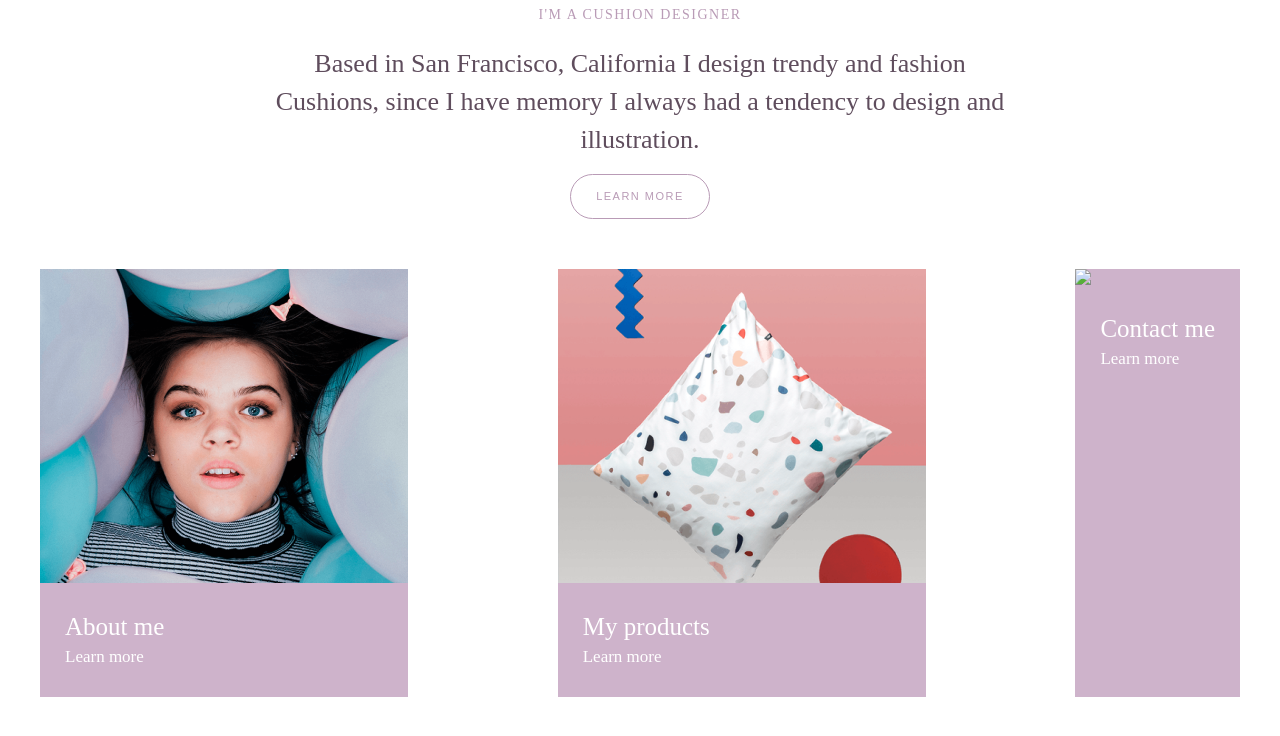
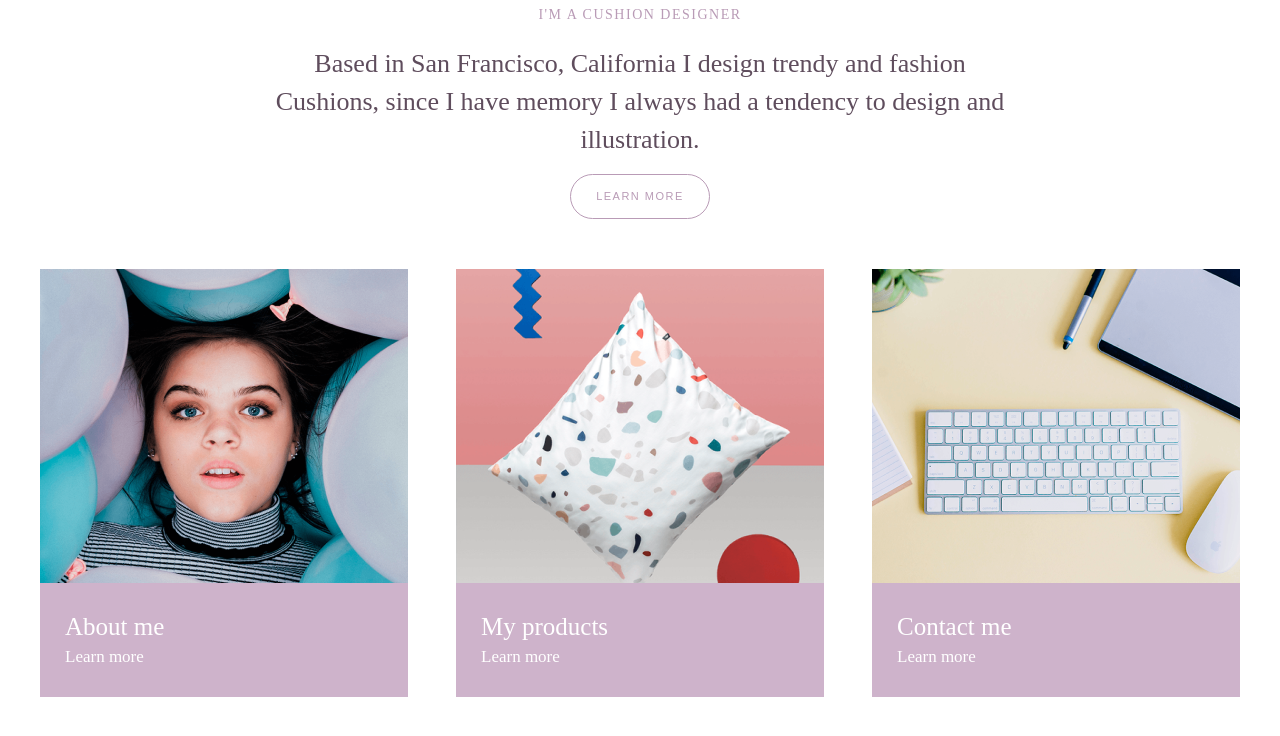
Before and after one commit to mariiazhyla/Byte_infoCard_landing_page_22, a plain HTML site: page mrph-project__base/index.html in a window 1280 px wide. Drawn offline with Linux system fonts and the light colour scheme.

Commit message:
Sample code

```diff
--- a/mrph-project__base/index.html
+++ b/mrph-project__base/index.html
@@ -1,5 +1,6 @@
 <!DOCTYPE html>
 <html lang="en">
+
 <head>
   <meta charset="UTF-8" />
   <meta http-equiv="X-UA-Compatible" content="IE=edge" />
@@ -35,7 +36,7 @@
         </div>
       </div>
       <div class="card">
-          <img src="./img/card3.png alt="Keyboard" />
+        <img src="./img/card3.png" alt="Keyboard">
         <div class="card_content">
           <p class="card_title">Contact me</p>
           <p class="card_link">Learn more</p>
--- a/mrph-project__base/style/style.css
+++ b/mrph-project__base/style/style.css
@@ -8,6 +8,7 @@
   max-width: 1200px;
   margin: 0 auto;
 }
+
 .info_content {
   text-align: center;
 }
```
Lines whose indentation alone changed are shown as unchanged.
